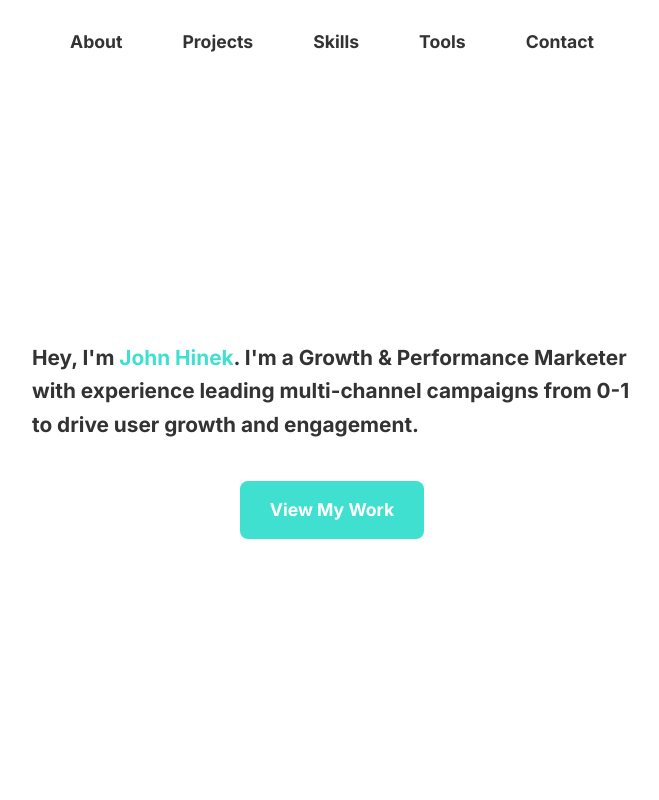
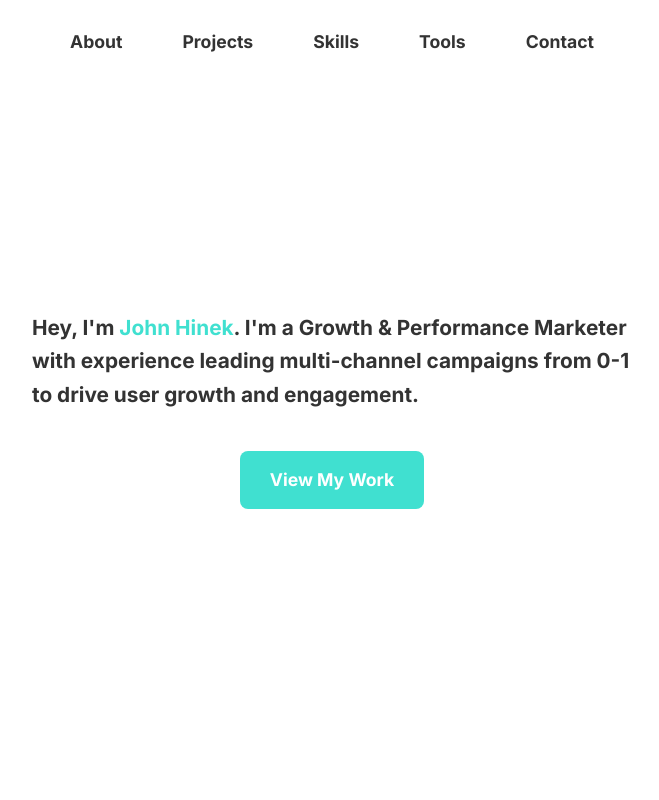
Before and after one commit to jphinek12/jphinek12.github.io, a plain HTML site: page index.html in a window 1280 px wide. Shown: the top 800 px of the page, without its empty margins (308-967 px from the left). Drawn offline with Linux system fonts and the light colour scheme.

Commit message:
Update index.html

```diff
--- a/index.html
+++ b/index.html
@@ -112,12 +112,12 @@
 
         /* Hero Section */
         .hero {
-            min-height: 100vh;
-            display: flex;
-            align-items: center;
-            padding: 80px 20px 0;
-            background: #fff;
-        }
+    min-height: 100vh; /* keeps full‑screen height */
+    display: flex;
+    align-items: center;
+    padding: 40px 20px 20px;
+    background: #fff;
+}
 
         .hero-container {
             max-width: 800px;
```
